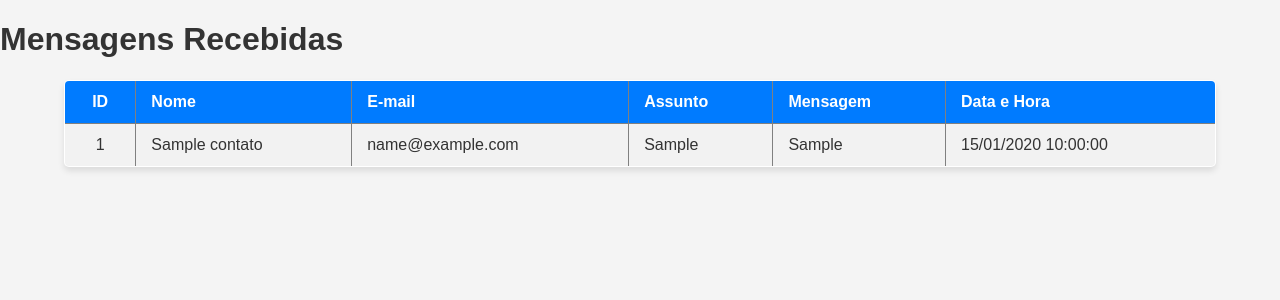
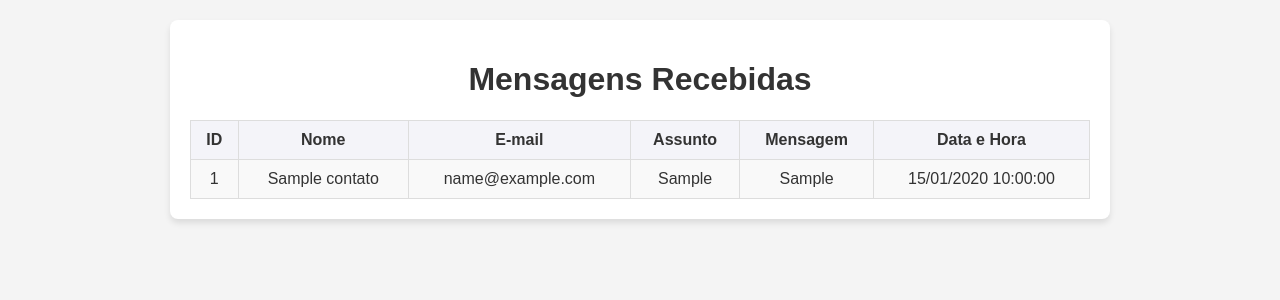
Before and after one commit to RicardoG-EngComp/meu-site-flask, a Flask app: page /mensagens in a window 1280 px wide. Shown: the top 300 px of the page. Run offline with Flask 3, Linux system fonts and the light colour scheme; tables that the repository leaves empty hold one stand-in row (Sample ...).

Commit message:
ajuste de desing mensagens.html

```diff
--- a/static/style.css
+++ b/static/style.css
@@ -7,7 +7,7 @@ body {
     color: #333;
 }
 
-/* Cabe�alho */
+/* Cabeçalho */
 header {
     background-color: #007BFF;
     color: white;
@@ -28,7 +28,7 @@ nav a:hover {
     text-decoration: underline;
 }
 
-/* Conte�do principal */
+/* Conteudo principal */
 main {
     padding: 20px;
 }
@@ -99,48 +99,53 @@ main {
 }
 
 
+/* Contêiner centralizado */
+.container {
+    max-width: 900px;
+    margin: 20px auto;
+    background: #fff;
+    padding: 20px;
+    border-radius: 8px;
+    box-shadow: 0 4px 6px rgba(0, 0, 0, 0.1);
+}
+
+/* Título */
+h1 {
+    text-align: center;
+    color: #333;
+}
+
 /* Tabela */
 table {
-    width: 90%;
-    margin: 20px auto;
+    width: 100%;
     border-collapse: collapse;
-    background-color: white;
-    box-shadow: 0 4px 6px rgba(0, 0, 0, 0.1);
-    border-radius: 5px;
-    overflow: hidden;
+    margin-top: 20px;
 }
 
 table th, table td {
-    padding: 12px 15px;
-    text-align: left;
+    border: 1px solid #ddd;
+    padding: 10px;
+    text-align: center;
 }
 
 table th {
-    background-color: #007BFF;
-    color: white;
-    font-weight: bold;
+    background-color: #f4f4f9;
+    color: #333;
 }
 
 table tr:nth-child(even) {
-    background-color: #f2f2f2;
+    background-color: #f9f9f9;
 }
 
 table tr:hover {
-    background-color: #d9edf7;
+    background-color: #f1f1f1;
 }
 
-table td {
-    border-bottom: 1px solid #ddd;
-}
-
-table th:first-child,
-table td:first-child {
+/* Mensagem alternativa */
+.no-messages {
     text-align: center;
-}
-
-table th:last-child,
-table td:last-child {
-    text-align: left;
+    padding: 20px;
+    color: #666;
 }
 
 /* Responsividade */
--- a/templates/mensagens.html
+++ b/templates/mensagens.html
@@ -6,8 +6,10 @@
     <link rel="stylesheet" href="{{ url_for('static', filename='style.css') }}">
 </head>
 <body>
+    <div class="container">
         <h1>Mensagens Recebidas</h1>
-    <table border="1">
+        <div class="table-container">
+            <table>
                 <tr>
                     <th>ID</th>
                     <th>Nome</th>
```
Also changed, not shown: other parts of templates/mensagens.html (+3 -1 lines). Lines whose indentation alone changed are shown as unchanged.
